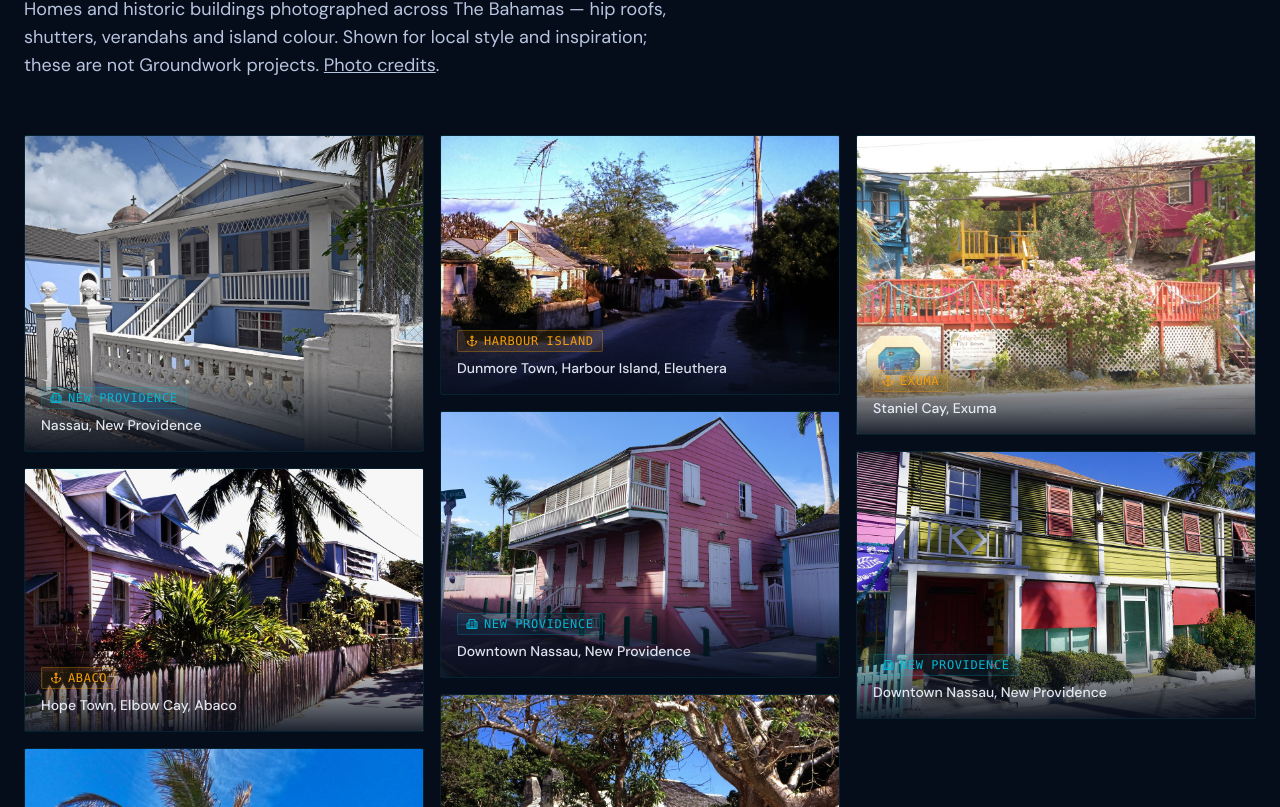
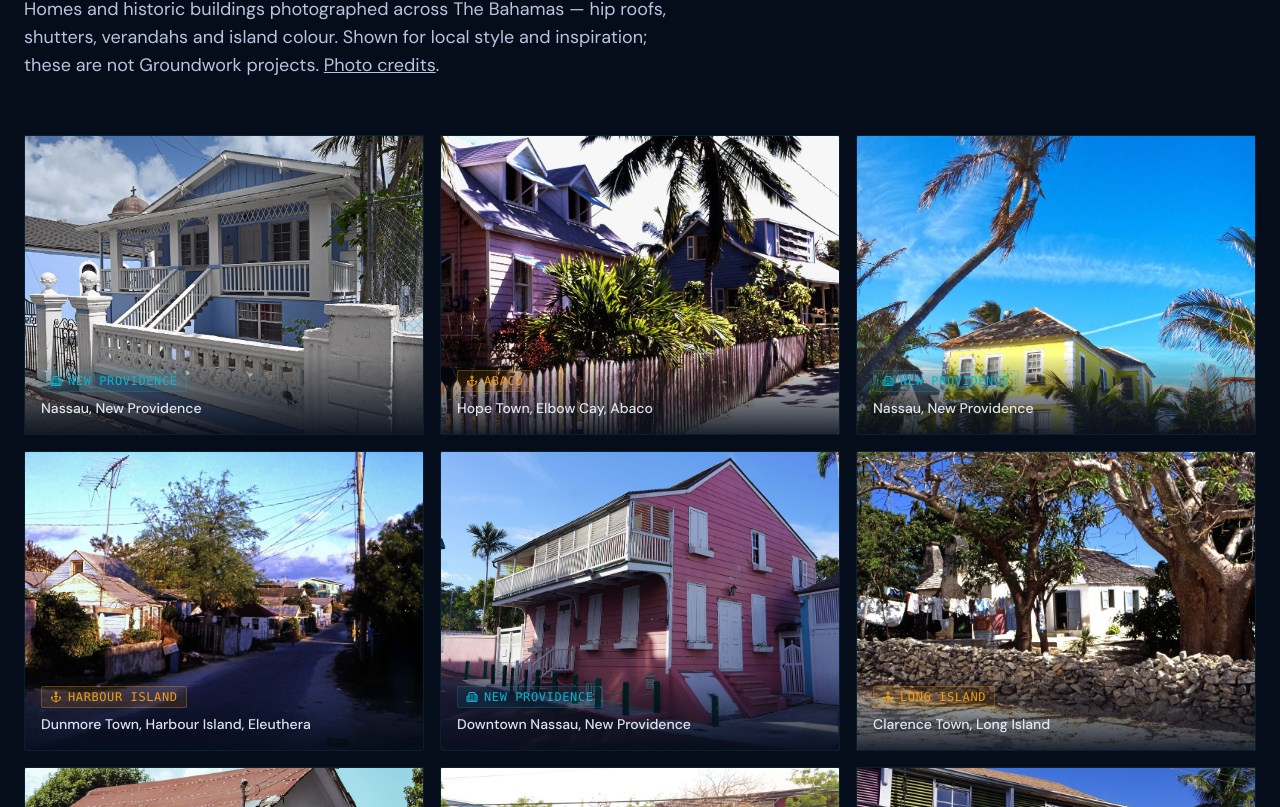
Before and after one commit to leronwilliams/groundwork-bhs, a Next.js app: page / in a window 1280 px wide. Shown: the part 4053-4860 px from the top of the page. Built offline with nearby package versions, Linux system fonts and the light colour scheme; no server answers.

Commit message:
Home gallery: uniform 3-column grid (CSS columns were unbalanced)

```diff
--- a/app/page.tsx
+++ b/app/page.tsx
@@ -274,20 +274,19 @@ export default function HomePage() {
             and island colour. Shown for local style and inspiration; these are not Groundwork projects.{' '}
             <Link href="/credits" className="underline hover:text-white">Photo credits</Link>.
           </p>
-          <div className="columns-1 sm:columns-2 md:columns-3 gap-4 space-y-4">
+          <div className="grid grid-cols-1 sm:grid-cols-2 lg:grid-cols-3 gap-4">
             {GALLERY.map(({ image, island }) => (
               <figure
                 key={image.src}
-                className="relative overflow-hidden rounded-sm group"
-                style={{ breakInside: 'avoid', border: '1px solid rgba(0,212,245,0.1)' }}
+                className="relative overflow-hidden rounded-sm group aspect-[4/3]"
+                style={{ border: '1px solid rgba(0,212,245,0.1)' }}
               >
                 <Image
                   src={image.src}
                   alt={image.alt}
-                  width={image.width}
-                  height={image.height}
-                  sizes="(min-width: 768px) 33vw, (min-width: 640px) 50vw, 100vw"
-                  className="w-full h-auto object-cover transition-transform duration-700 group-hover:scale-105"
+                  fill
+                  sizes="(min-width: 1024px) 33vw, (min-width: 640px) 50vw, 100vw"
+                  className="object-cover transition-transform duration-700 group-hover:scale-105"
                 />
                 <figcaption
                   className="absolute inset-x-0 bottom-0 p-4 flex flex-col gap-1.5 items-start"
```
